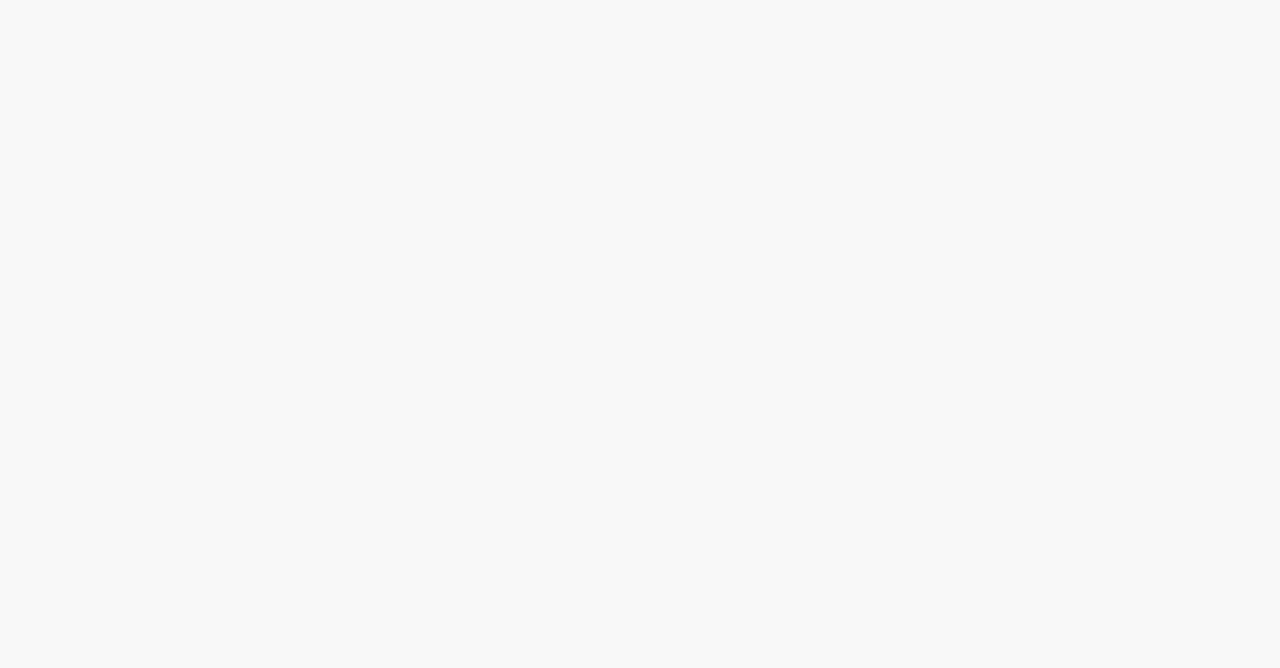
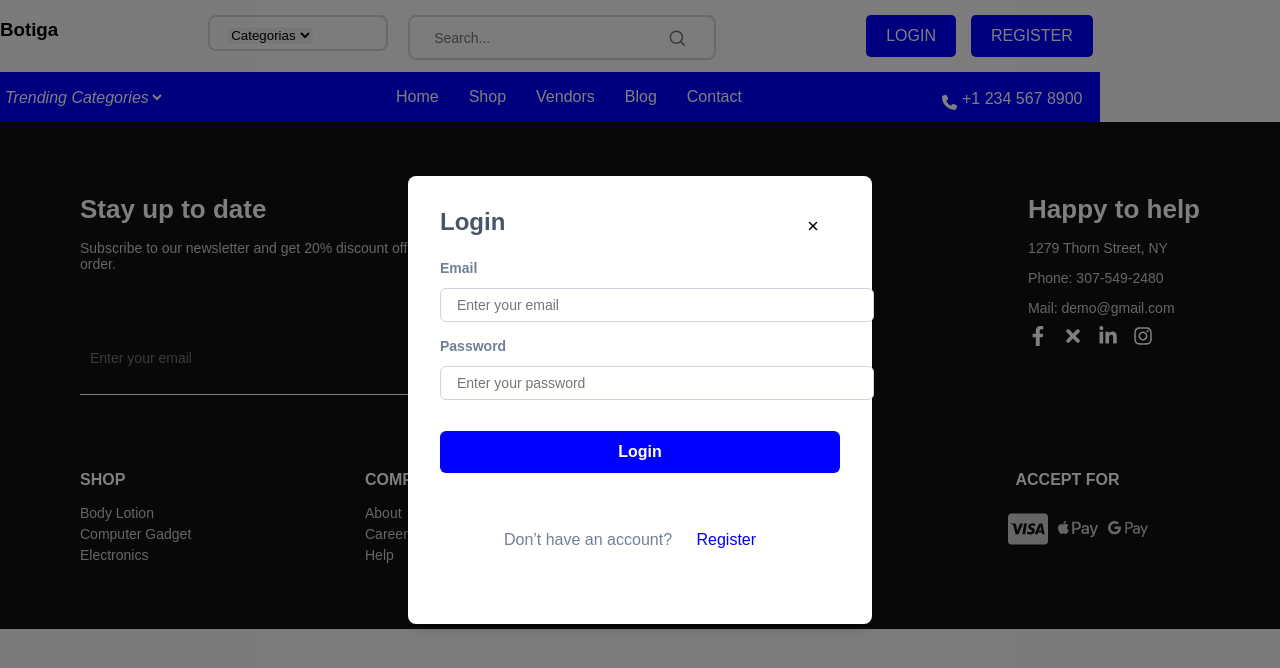
Before and after one commit to mireilleIrafasha25/Botiga_Pr, a React app in the folder reactapp/: page /login in a window 1280 px wide. Before the commit this address had no page. Shown: the top 668 px of the page. Built offline with nearby package versions, Linux system fonts and the light colour scheme; the HTML template or start-up script is replaced by a standard one.

Commit message:
learn usecontext

```diff
--- a/reactapp/package.json
+++ b/reactapp/package.json
@@ -18,6 +18,7 @@
     "lucide-react": "^0.474.0",
     "react": "^18.3.1",
     "react-dom": "^18.3.1",
+    "react-hook-form": "^7.54.2",
     "react-icons": "^5.4.0",
     "react-router-dom": "^7.1.3"
   },
--- a/reactapp/src/App.jsx
+++ b/reactapp/src/App.jsx
@@ -7,7 +7,8 @@ import Vendors from "./component/Vendor"
 import Contact from "./component/contact"
 import Blog from "./component/Blog"
 import User from "./component/User"
-import LoginForm from "./component/form"
+import Login from "./component/login"
+// import LoginForm from "./component/form"
 import Register_own from "./component/Registration Own"
 import BlogDetails from "./component/BlogDetails"
 import BlogDetails2 from "./component/blogDetails2"
@@ -16,10 +17,12 @@ import UserDashboard from "./component/dashboard"
 import ProductDetails2 from "./component/productCard2Details"
 import ProductDetails3 from "./component/productCard3Details"
 import ImageGallery from "./component/imageGallery"
+import AuthProvider from "./component/AuthProvider"
 function App() {
 
 
   return (
+    <AuthProvider>
     <Router>
       <Routes>
         <Route path="/" element={<Layout />}>
@@ -31,8 +34,8 @@ function App() {
         <Route path="contact" element={<Contact/>} />
         <Route path="blog" element={<Blog/>} />
         <Route path="user" element={<User />} />
-        <Route path="form" element={<LoginForm />} />
         <Route path="register" element={<Register_own />} />
+        <Route path="login" element={<Login/>}/>
         <Route path="/blog/:id" element={<BlogDetails />} />
         <Route path="/blog2/:id" element={<BlogDetails2 />} />
         <Route path="/product/:id" element={<ProductDetails />} />
@@ -40,10 +43,11 @@ function App() {
         <Route path="/product3/:id" element={<ProductDetails3 />} />
         <Route path="gallery" element={<ImageGallery />} />
         <Route path="/dashboard" element={<UserDashboard />} />
+
         </Route>
       </Routes>
     </Router>
+    </AuthProvider>
   )
 }
-
 export default App
--- /dev/null
+++ b/reactapp/src/component/AuthProvider.jsx
@@ -0,0 +1,20 @@
+import React, { useState, createContext, useContext } from "react";
+
+const AuthContext = createContext();
+
+export const useAuth = () => useContext(AuthContext);
+
+const AuthProvider = ({ children }) => {
+  const [userRole, setUserRole] = useState(null);
+
+  const login = (role) => setUserRole(role);
+  const logout = () => setUserRole(null);
+
+  return (
+    <AuthContext.Provider value={{ userRole, login, logout }}>
+      {children}
+    </AuthContext.Provider>
+  );
+};
+
+export default AuthProvider;
--- a/reactapp/src/component/NewArrival.jsx
+++ b/reactapp/src/component/NewArrival.jsx
@@ -49,7 +49,7 @@ const NewArrival = () => {
     return products.map((product) => (
       <div className="product-card" key={product.id}>
         <div className="image-container">
-          <img src={product.image} alt={product.name} />
+         <Link to={`/product/${product.id}`}><img src={product.image} alt={product.name} /></Link>
           <div className="overlay select">Select Options</div>
           <div className="overlay quick-view">Quick View</div>
         </div>
--- /dev/null
+++ b/reactapp/src/component/ProtectedRoute.jsx
@@ -0,0 +1,11 @@
+import React from "react";
+import { Navigate } from "react-router-dom";
+import { useAuth } from "./AuthProvider";
+
+const ProtectedRoute = ({ children, role }) => {
+  const { userRole } = useAuth();
+  if (userRole !== role) return <Navigate to="/login" />;
+  return children;
+};
+
+export default ProtectedRoute;
--- /dev/null
+++ b/reactapp/src/component/adminDashboard.jsx
@@ -0,0 +1,41 @@
+import React from "react";
+import { useAuth } from "./AuthProvider";
+import { useNavigate } from "react-router-dom";
+
+const AdminDashboard = () => {
+  const { logout } = useAuth();
+  const navigate = useNavigate();
+
+  const handleLogout = () => {
+    logout();
+    navigate("/login");
+  };
+
+  const dashboardStyle = {
+    display: "flex",
+    flexDirection: "column",
+    alignItems: "center",
+    justifyContent: "center",
+    height: "100vh",
+    backgroundColor: "#fff3cd",
+  };
+
+  const buttonStyle = {
+    backgroundColor: "#dc3545",
+    color: "white",
+    padding: "10px",
+    border: "none",
+    borderRadius: "5px",
+    cursor: "pointer",
+    marginTop: "20px",
+  };
+
+  return (
+    <div style={dashboardStyle}>
+      <h1 style={{ fontSize: "36px", fontWeight: "bold" }}>Admin Dashboard</h1>
+      <button onClick={handleLogout} style={buttonStyle}>Logout</button>
+    </div>
+  );
+};
+
+export default AdminDashboard;
--- a/reactapp/src/component/home.jsx
+++ b/reactapp/src/component/home.jsx
@@ -1,5 +1,6 @@
 import React from "react";
 // import "../styles/home.css";
+import LoginPage from "./loginPage";
 import Homediv1 from "./Homediv1";
 import Homediv2 from "./Homediv2"
 import NewArrival from "./NewArrival";
@@ -11,8 +12,8 @@ return (
             <Homediv1/>
             <Homediv2/>
             <NewArrival/>
-            <VendorHomediv1/>
-            <VendorHomediv2/>
+            {/* <VendorHomediv1/>
+            <VendorHomediv2/> */}
         </div>
     );
 }
--- /dev/null
+++ b/reactapp/src/component/landingPage.jsx
@@ -0,0 +1,19 @@
+import React from "react";
+
+const LandingPage = () => {
+  const pageStyle = {
+    display: "flex",
+    alignItems: "center",
+    justifyContent: "center",
+    height: "100vh",
+    backgroundColor: "#d4edda",
+  };
+
+  return (
+    <div style={pageStyle}>
+      <h1 style={{ fontSize: "36px", fontWeight: "bold" }}>Welcome to the Landing Page</h1>
+    </div>
+  );
+};
+
+export default LandingPage;
--- a/reactapp/src/component/login.jsx
+++ b/reactapp/src/component/login.jsx
@@ -3,6 +3,7 @@ import axios from 'axios';
 import { IoClose } from "react-icons/io5";
 import Register_own from './Registration Own';
 import { useNavigate } from 'react-router-dom';
+import jwt_decode from 'jwt-decode';
 
 const Login = ({ HandleLoginForm }) => {
   const [email, setEmail] = useState('');
@@ -23,11 +24,22 @@ const Login = ({ HandleLoginForm }) => {
       });
       setMessage(response.data.message);
 
-      // Store token in localStorage
-      localStorage.setItem("token", response.data.token);
+      const token = response.data.token;  // Get the token from the response
+      localStorage.setItem("token", token);
 
-      // Navigate to the dashboard after successful login
-      navigate('/dashboard');  // Assuming '/dashboard' is the route for your dashboard
+      const decoded = jwt_decode(token);
+      const userRole = decoded.role;
+
+
+      // Navigate based on the user role
+      if (userRole === "admin") {
+        navigate('/dashboard');
+      } else if (userRole === "user") {
+        navigate('/');
+      }
+      else {
+        navigate('/shop'); // Fallback route if role doesn't match
+      }
      HandleLoginForm();
     } catch (error) {
       setMessage(error.response?.data?.message || 'Login Failed');
@@ -63,7 +75,12 @@ const Login = ({ HandleLoginForm }) => {
       maxWidth: "90%",
     },
   };
+const token = localStorage.getItem('token');
+  let userData = {};
 
+  if (token) {
+    userData = jwt_decode(token); // Decode token to get user data
+  }
   return (
     <div style={styles.overlay}>
       {model && <Register_own HandleSignUpForm={HandleSignUpForm} />}
@@ -151,8 +168,8 @@ const Login = ({ HandleLoginForm }) => {
               border: 'none',
               cursor: 'pointer',
             }}
-            onMouseOver={(e) => (e.target.style.backgroundColor = '#38a169')}
-            onMouseOut={(e) => (e.target.style.backgroundColor = '#48bb78')}
+            onMouseOver={(e) => (e.target.style.backgroundColor = 'blue')}
+            onMouseOut={(e) => (e.target.style.backgroundColor = 'blue')}
             disabled={loading}
           >
             {loading ? 'Loading...' : 'Login'}
--- /dev/null
+++ b/reactapp/src/component/loginPage.jsx
@@ -0,0 +1,41 @@
+import React from "react";
+import { useForm } from "react-hook-form";
+import { useAuth } from "./AuthProvider";
+import { useNavigate } from "react-router-dom";
+
+const LoginPage = () => {
+  const { login } = useAuth();
+  const { register, handleSubmit } = useForm();
+  const navigate = useNavigate();
+
+  const onSubmit = (data) => {
+    login(data.role);
+    if (data.role === "admin") {
+      navigate("/admin");
+    } else {
+      navigate("/user");
+    }
+  };
+
+  const containerStyle = {color: "white"};
+  const formStyle = {color:"white"};
+  const buttonStyle = { color:"white"};
+
+  return (
+    <div style={containerStyle}>
+      <form onSubmit={handleSubmit(onSubmit)} style={formStyle}>
+        <h2 style={{color:"red"}}>Login</h2>
+        <div style={{color:"red"}}>
+          <label style={{color:"red"}}>Role</label>
+          <select {...register("role")} style={{color:"navy"}}>
+            <option value="user">User</option>
+            <option value="admin">Admin</option>
+          </select>
+        </div>
+        <button type="submit" style={buttonStyle}>Login</button>
+      </form>
+    </div>
+  );
+};
+
+export default LoginPage;
--- /dev/null
+++ b/reactapp/src/component/userDashboard.jsx
@@ -0,0 +1,41 @@
+import React from "react";
+import { useAuth } from "./AuthProvider";
+import { useNavigate } from "react-router-dom";
+
+const UserDashboard = () => {
+  const { logout } = useAuth();
+  const navigate = useNavigate();
+
+  const handleLogout = () => {
+    logout();
+    navigate("/login");
+  };
+
+  const dashboardStyle = {
+    display: "flex",
+    flexDirection: "column",
+    alignItems: "center",
+    justifyContent: "center",
+    height: "100vh",
+    backgroundColor: "#cce5ff",
+  };
+
+  const buttonStyle = {
+    backgroundColor: "#dc3545",
+    color: "white",
+    padding: "10px",
+    border: "none",
+    borderRadius: "5px",
+    cursor: "pointer",
+    marginTop: "20px",
+  };
+
+  return (
+    <div style={dashboardStyle}>
+      <h1 style={{ fontSize: "36px", fontWeight: "bold" }}>User Dashboard</h1>
+      <button onClick={handleLogout} style={buttonStyle}>Logout</button>
+    </div>
+  );
+};
+
+export default UserDashboard;
```
Also changed, not shown: 1 other file (tests, documents, lock files or other folders).
